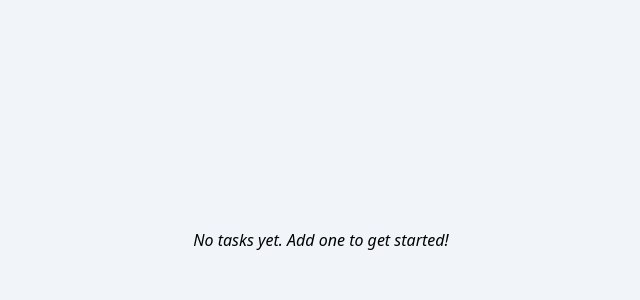
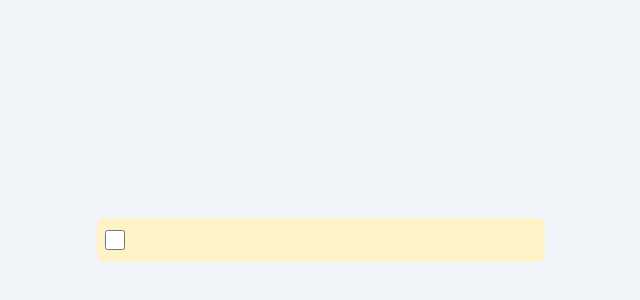
Before and after one commit to PinW/frontlog, a Vue app: page / in a window 1280 px wide. Shown: the part 160-460 px from the top of the page, without its empty margins (319-959 px from the left). Built offline with nearby package versions, Linux system fonts and the light colour scheme.

Commit message:
empty task empty state, and prevent last task deletion

```diff
--- a/src/App.vue
+++ b/src/App.vue
@@ -46,6 +46,15 @@ onBeforeUpdate(() => {
 
 // When the component mounts, populate the divs and focus the active task.
 onMounted(() => {
+  // Seed an empty task if there are no tasks
+  if (taskList.value.length === 0) {
+    const newId = tasksStore.insertTaskAt(-1, '')
+    activeTaskId.value = newId
+    nextTick(() => {
+      const el = taskInputRefs.value[newId]
+      if (el) el.focus()
+    })
+  } else {
     // Manually populate the text for all visible tasks
     taskList.value.forEach(task => {
       const el = taskInputRefs.value[task.id]
@@ -53,12 +62,12 @@ onMounted(() => {
         el.innerText = task.text
       }
     })
-
     // Pre-select the first task if available
     if (taskList.value.length > 0) {
       activeTaskId.value = taskList.value[0].id
       if (taskInputRefs.value[activeTaskId.value]) {
         taskInputRefs.value[activeTaskId.value].focus()
+      }
     }
   }
 })
@@ -110,7 +119,8 @@ useEventListener(window, 'keydown', (event) => {
       const element = taskInputRefs.value[activeTaskId.value];
       const currentIndex = taskList.value.findIndex(task => task.id === activeTaskId.value);
 
-      if (element && element.innerText.trim() === '') {
+      // Prevent deletion if only one task remains
+      if (element && element.innerText.trim() === '' && taskList.value.length > 1) {
         event.preventDefault();
 
         // Determine the next active task
@@ -244,9 +254,6 @@ useEventListener(window, 'keydown', (event) => {
           </div>
         </li>
       </ul>
-      <p v-else class="text-muted italic text-center p-4">
-        No tasks yet. Add one to get started!
-      </p>
     </div>
   </div>
 </template>
```
Lines whose indentation alone changed are shown as unchanged.
